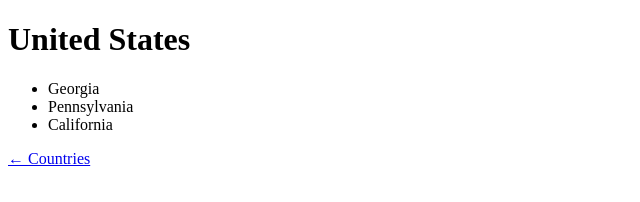
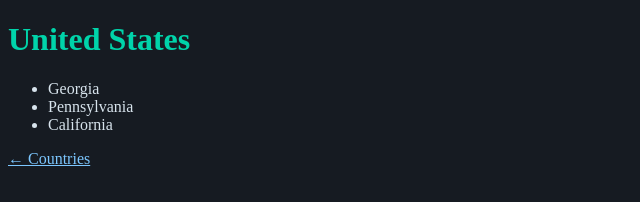
Before and after one commit to Aellic17/The-Forgotten-Places-Project, a plain HTML site: page countries/united-states.html in a window 1280 px wide. Shown: the whole page, without its empty margins (0-640 px from the left). Drawn offline with Linux system fonts and the light colour scheme.

Commit message:
Update united-states.html

```diff
--- a/countries/united-states.html
+++ b/countries/united-states.html
@@ -3,6 +3,20 @@
 
 <head>
     <title>United States</title>
+    <style>
+        body {
+            background-color: #161B22;
+            color: #D7E3EC;}
+        h1 {
+            color: #00D4AA;}
+        h2 {
+            color: #4EC9B0;}
+        a {
+            color: #7CC7FF}
+
+        a:visited {
+            color: #7CC7FF;}
+    </style>
 </head>
 
 <body>
```
